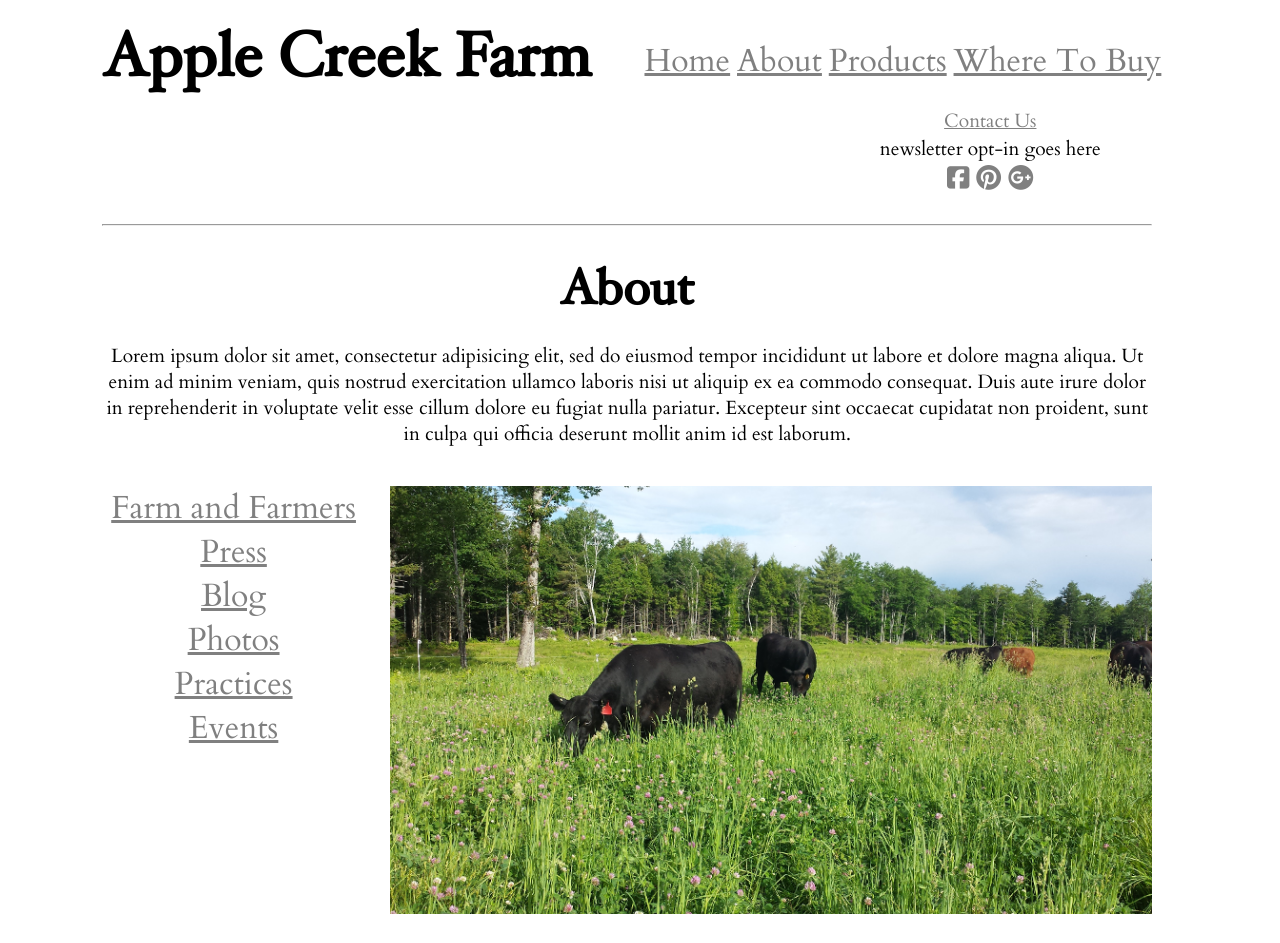
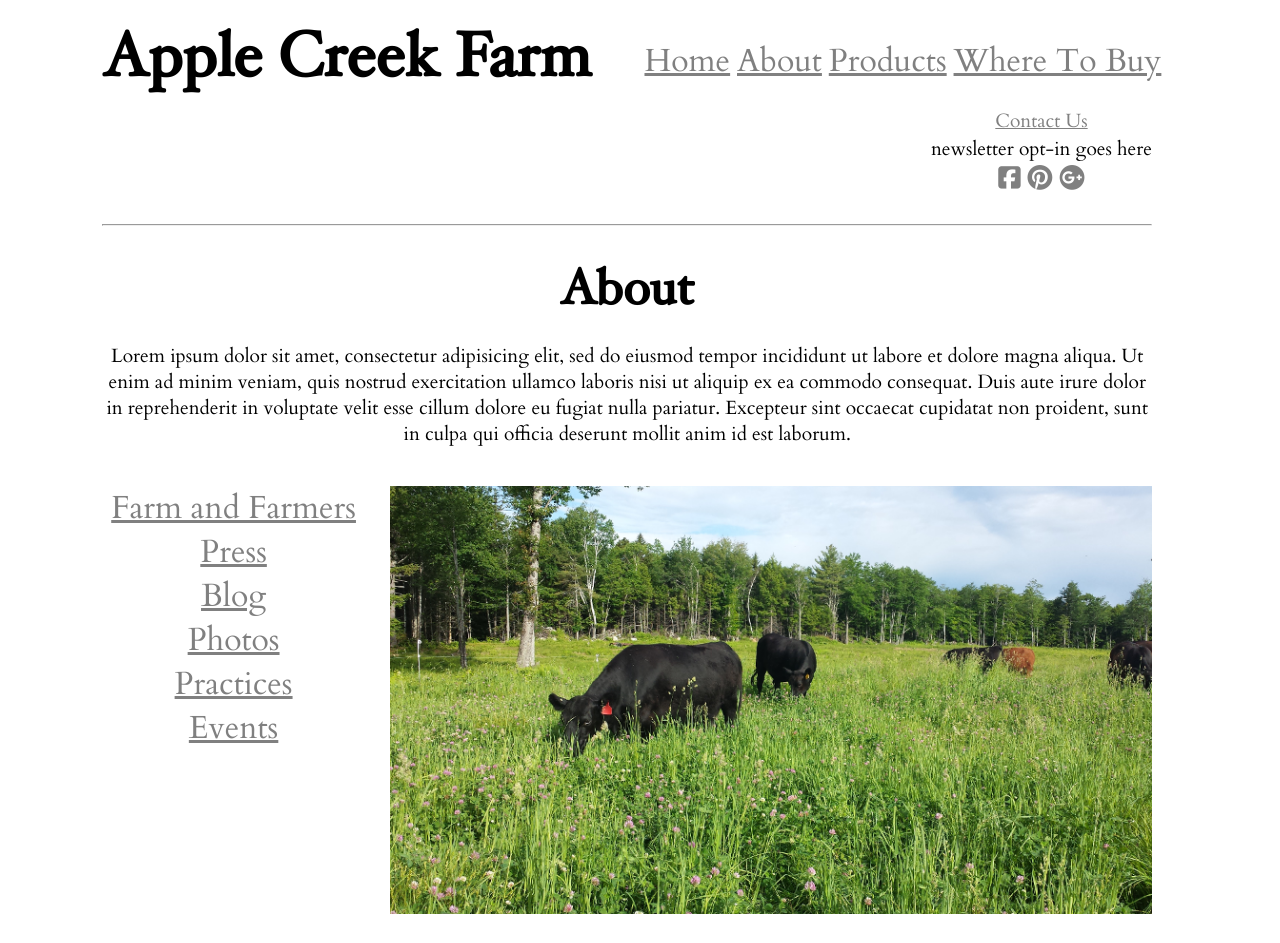
Before and after one commit to matsad3547/apple-creek-farm, a plain HTML site: page index.html in a window 1280 px wide. Shown: the top 943 px of the page. Drawn offline with Linux system fonts and the light colour scheme.

Commit message:
feat(core) Adjust icon spacing

```diff
--- a/src/styles/A.css
+++ b/src/styles/A.css
@@ -34,7 +34,6 @@ nav ul {
 
 .header-icons {
   top: 4em;
-  right: 2em;
 }
 
 .header-icons a, p {
```
